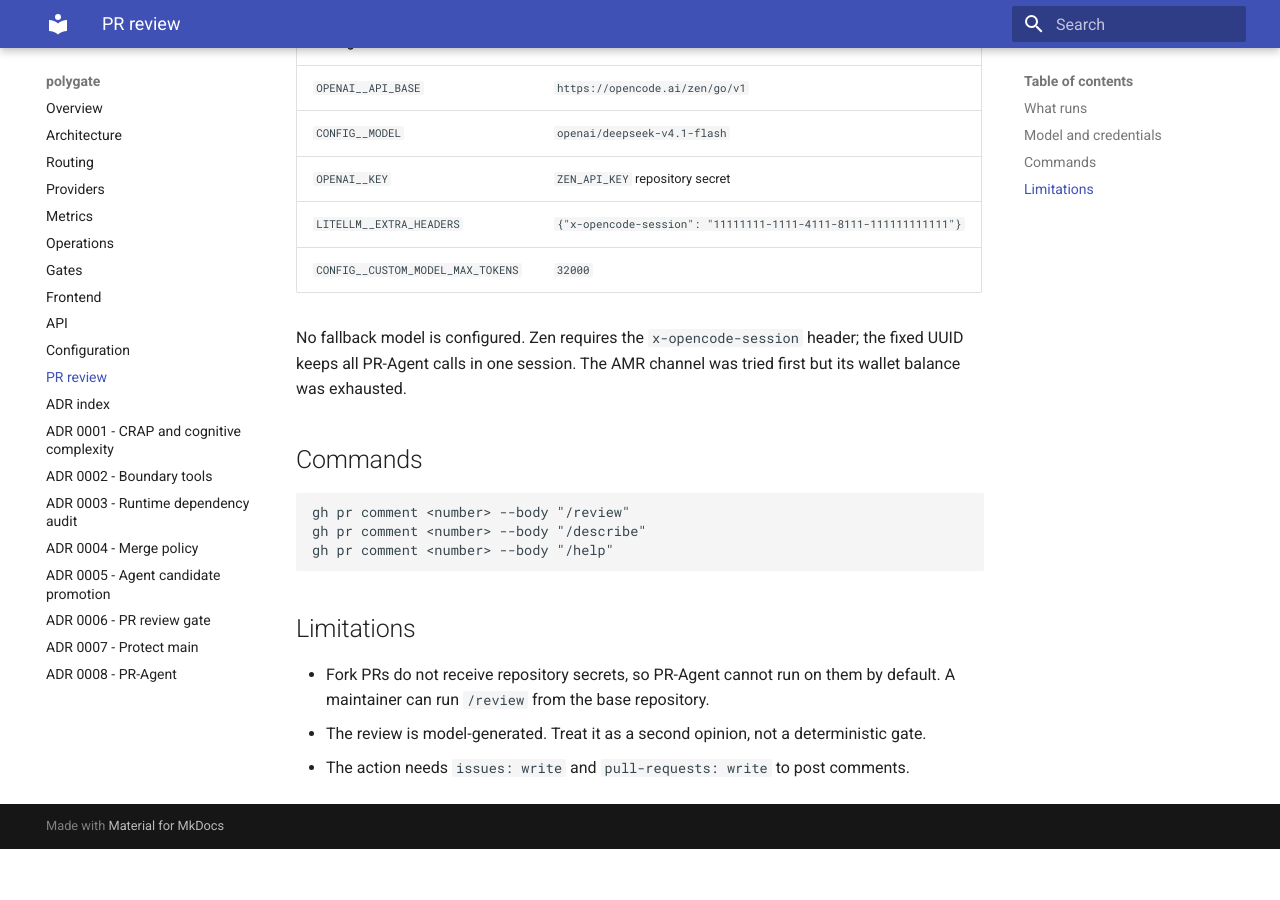
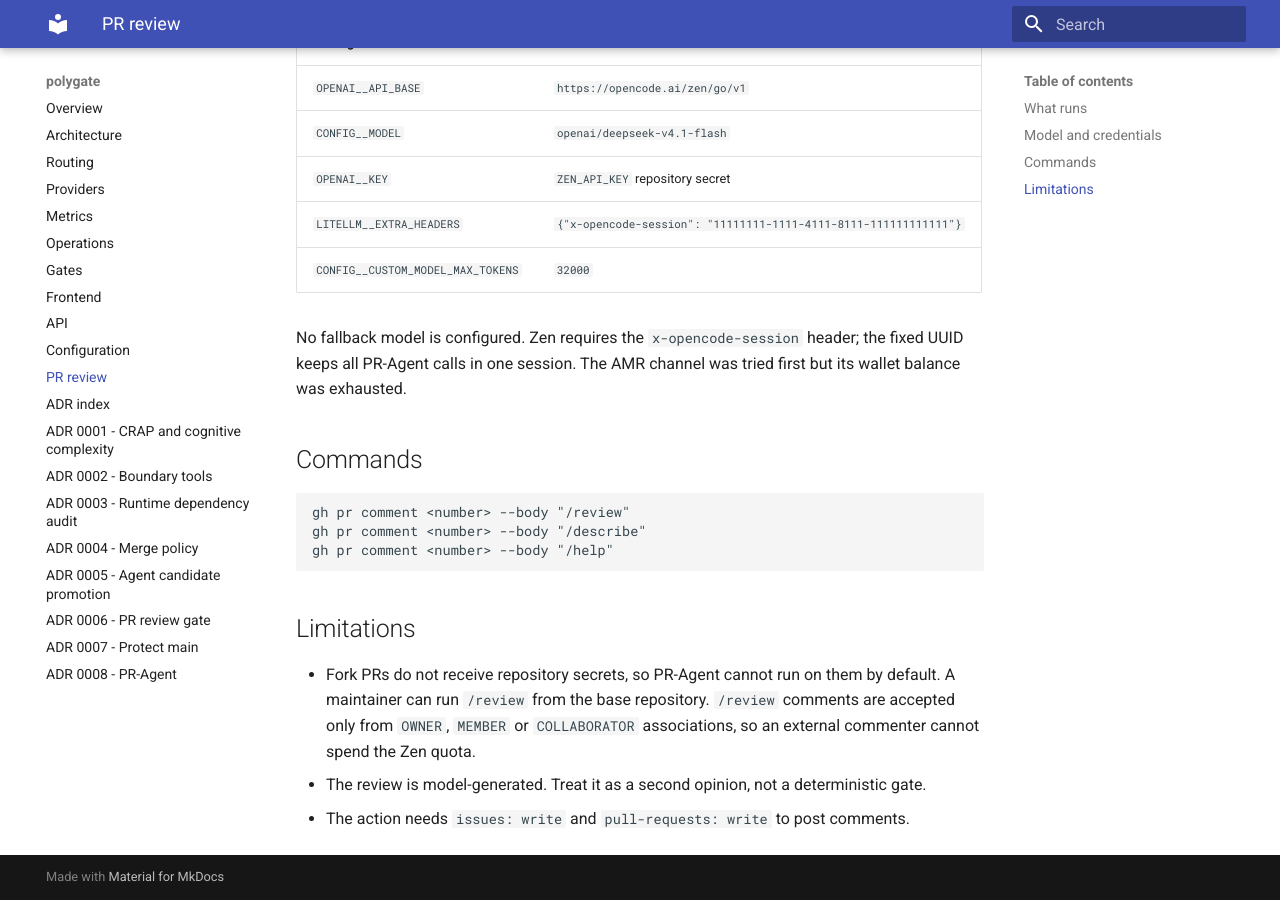
Before and after one commit to Zephyr236/polygate, an MkDocs documentation site: the page built from docs/pr-agent.md, in a window 1280 px wide and 900 px high, scrolled down 646 px. Built offline with MkDocs 1.6.1 and Material for MkDocs 9.7.7, drawn with Linux system fonts in a browser that asks for light colours; before the commit the page ends 1495 px from its top, so only the background shows below that.

Commit message:
fix: restrict PR-Agent comment triggers to trusted users
An issue_comment run has repository secrets, so any human could spend the Zen
quota. Allow /review only from OWNER, MEMBER or COLLABORATOR associations.

Co-Authored-By: Claude Code <noreply@anthropic.com>

```diff
--- a/docs/pr-agent.md
+++ b/docs/pr-agent.md
@@ -39,6 +39,8 @@ gh pr comment <number> --body "/help"
 ## Limitations
 
 - Fork PRs do not receive repository secrets, so PR-Agent cannot run on them by default. A
-  maintainer can run `/review` from the base repository.
+  maintainer can run `/review` from the base repository. `/review` comments are accepted only from
+  `OWNER`, `MEMBER` or `COLLABORATOR` associations, so an external commenter cannot spend the Zen
+  quota.
 - The review is model-generated. Treat it as a second opinion, not a deterministic gate.
 - The action needs `issues: write` and `pull-requests: write` to post comments.
```
Also changed, not shown: docs/adr/0008-pr-agent.md (+2 -1 lines), 1 other file.
